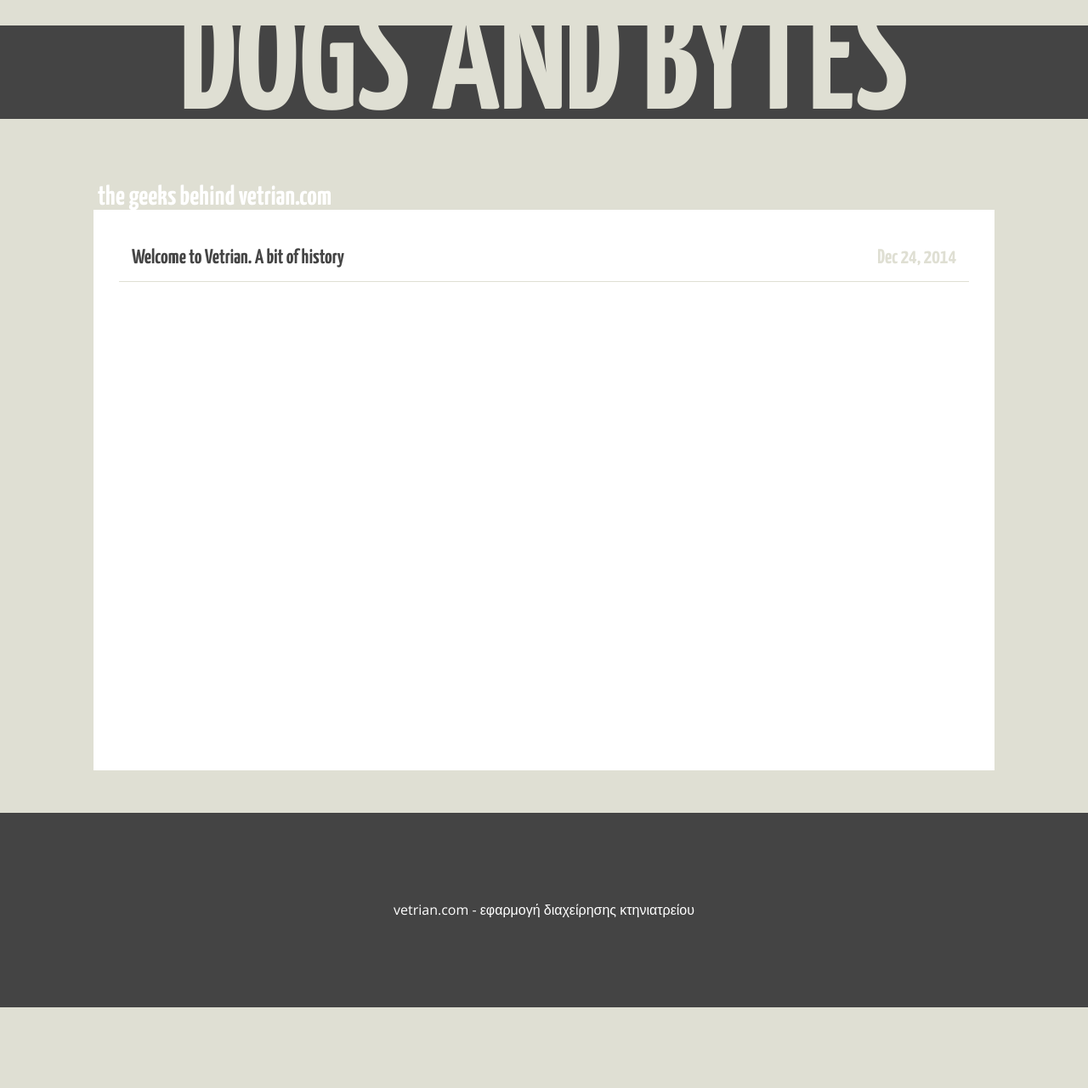
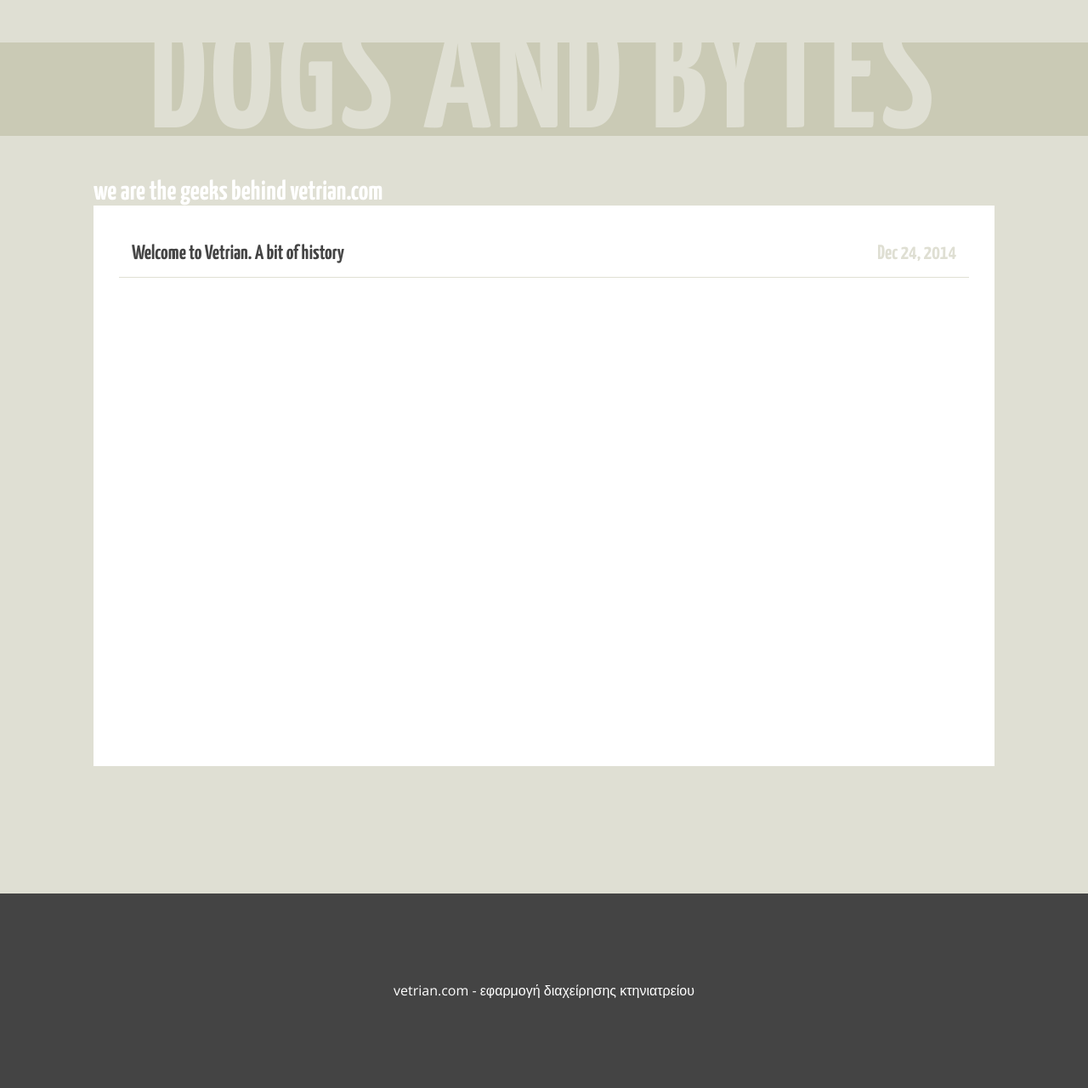
Before and after one commit to vassilis/vetrian-blog, a Jekyll site: the page built from index.html, in a window 1280 px wide. Shown: the whole page at 85% size. Built offline with Jekyll 4.4.1, drawn with Linux system fonts in a browser that asks for light colours; before the commit the page ends 1186 px from its top, so only the background shows below that.

Commit message:
updated theme

```diff
--- a/_includes/header.html
+++ b/_includes/header.html
@@ -4,4 +4,4 @@
   <a href="/">dogs and bytes</a>
 </header>
 
-<div class="tagline">the geeks behind vetrian.com</div>
+<div class="tagline">we are the geeks behind vetrian.com</div>
--- a/_sass/_base.scss
+++ b/_sass/_base.scss
@@ -1,6 +1,6 @@
 
 
-@import url("http://fonts.googleapis.com/css?family=Open+Sans:700,300,400&subset=latin,greek");
+@import url("http://fonts.googleapis.com/css?family=Open+Sans:700,300&subset=latin,greek");
 @import url("http://fonts.googleapis.com/css?family=Yanone+Kaffeesatz:700");
 
 
@@ -11,42 +11,56 @@ body {
   margin: 0;
   background: #DFDFD3;
   color: #444;
+  overflow-x: hidden;
+  // &::after {
+  //   content: "";
+  //   display: block;
+  //   width: 500px;
+  //   height: 494px;
+  //   background: url("/img/stamp2.png") no-repeat;
+  //   position: absolute;
+  //   top: -80px;
+  //   right: 75%;
+  //   opacity: .9;
+  // }
 }
 
 .page-header {
-  background: #444;
-  margin-top: 30px;
+  background: darken(#DFDFD3, 10%);
+  margin-top: 50px;
+  margin-bottom: 50px;
   text-align: center;
   text-transform: uppercase;
   font-family: 'Yanone Kaffeesatz', sans-serif;
+  font-weight: 700;
   white-space: nowrap;
   overflow: hidden;
   line-height: .6;
+  letter-spacing: 5px;
   a {
     color: #DFDFD3;
     position: relative;
-    top: -5px;
+    top: -3px;
     text-decoration: none;
   }
 }
 
 .tagline {
-  // text-transform: uppercase;
-  // text-align: right;
+  line-height: 1;
   font-family: 'Yanone Kaffeesatz', sans-serif;
   font-size: 2em;
   color: #FFF;
   position: relative;
-  top: 64px;
-  max-width: 1050px;
+  top: 0;
+  max-width: 1060px;
   margin: 0 auto;
-  // letter-spacing: 10px;
+  padding: 0 30px;
 }
 
 .container {
   background: #FFF;
   max-width: 1000px;
-  margin: 50px auto;
+  margin: 0 auto 150px;
   padding: 30px;
   min-height: 600px;
 }
@@ -93,7 +107,7 @@ body {
 
 .post-title {
   margin: 0;
-  font: 400 2.5em/1 'Yanone Kaffeesatz', sans-serif;
+  font: 400 2.8em/1 'Yanone Kaffeesatz', sans-serif;
 }
 
 .site-footer {
```
Also changed, not shown: img/purebred.svg (added), img/stamp.png (added).
